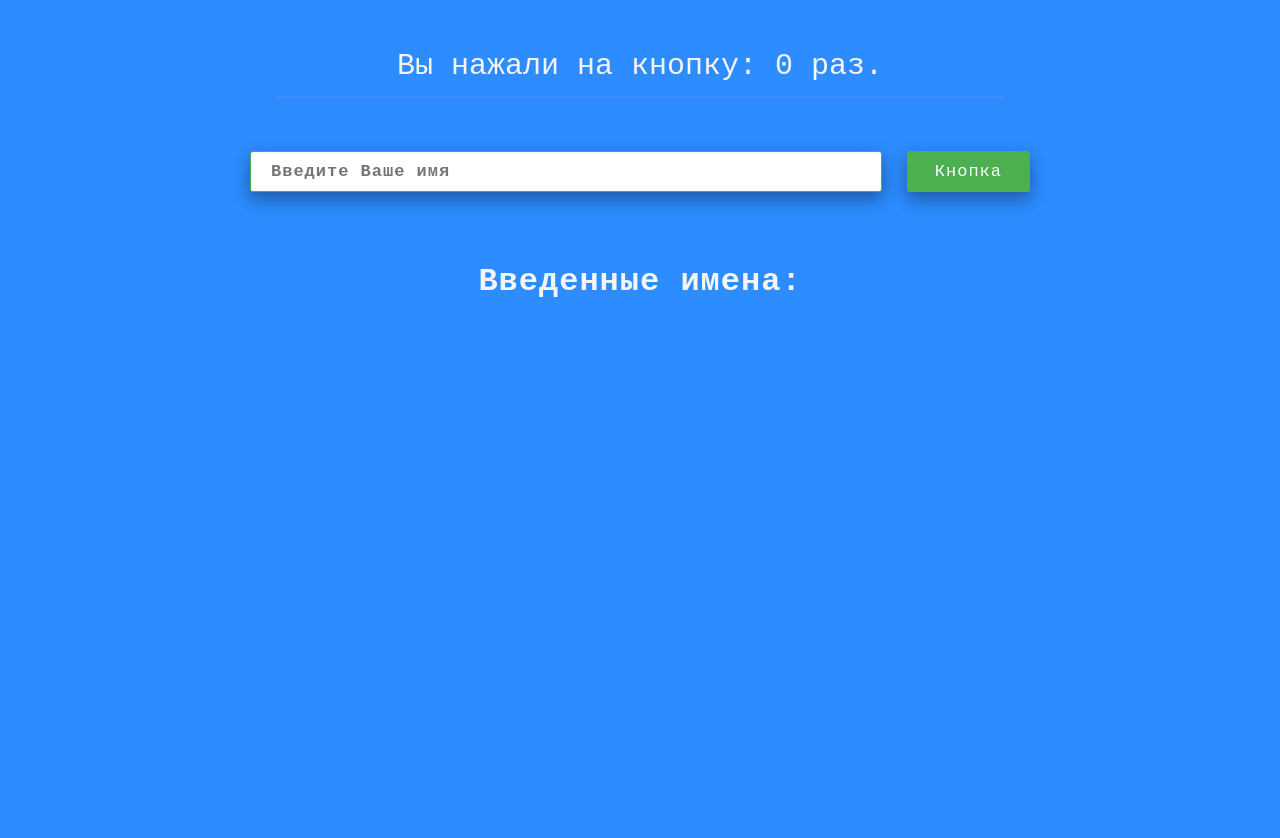
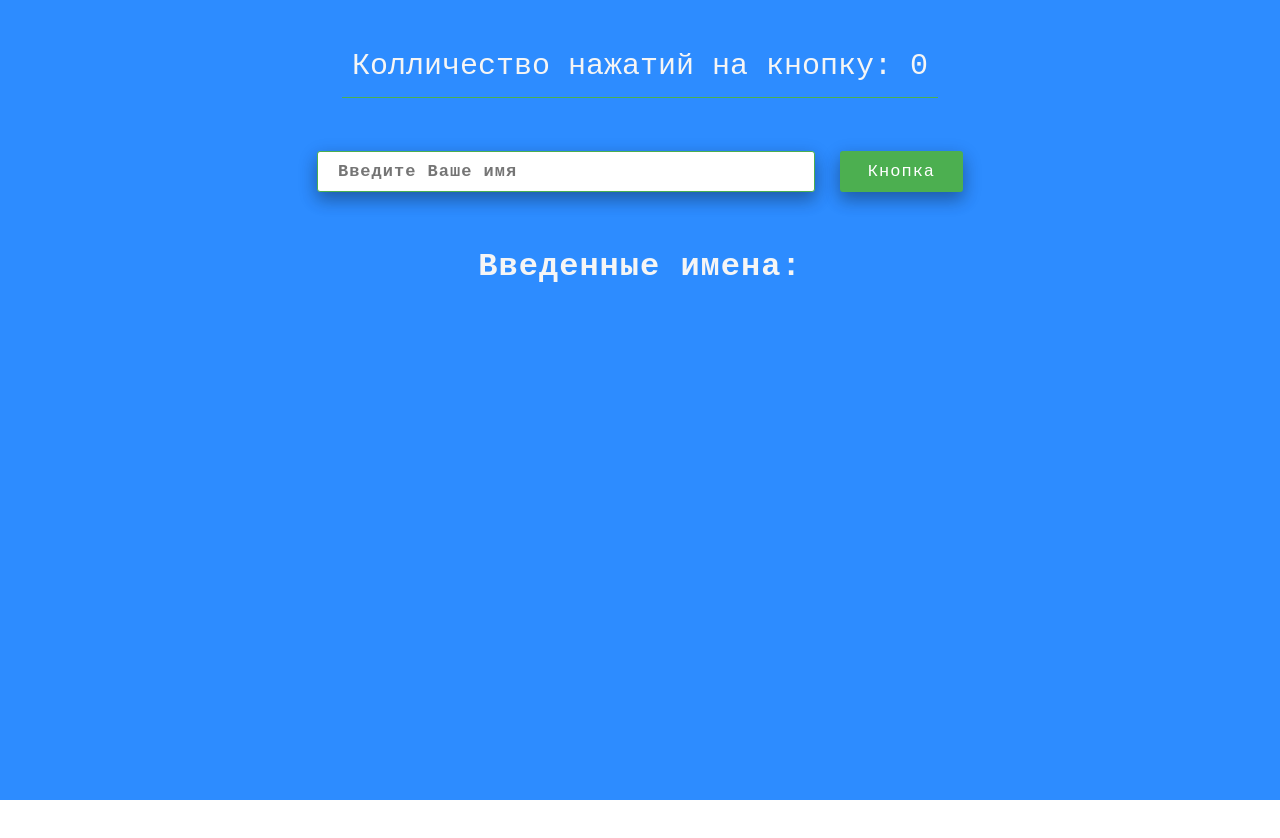
Before and after one commit to Znichu/home_one, a React (Create React App) app: page / in a window 1280 px wide. Shown: the top 838 px of the page. After the commit the page ends 800 px from the top, so only its background shows below. Built offline with nearby package versions, Linux system fonts and the light colour scheme.

Commit message:
add key and changed styles

```diff
--- a/src/App.css
+++ b/src/App.css
@@ -3,7 +3,8 @@
   color: #f5f5f5;
   display: flex;
   flex-wrap: nowrap;
-  justify-content: center;
+  flex-direction: column;
+  justify-content: flex-start;
   align-items: center;
   font-family: sans-serif;
   font-size: 16px;
--- a/src/сomponents/Counter/Counter.jsx
+++ b/src/сomponents/Counter/Counter.jsx
@@ -39,7 +39,7 @@ class Counter extends React.Component {
             <div className={style.mainCounter}>
                 <div className={style.mainCounterNumber}>
                     <span>
-                        Вы нажали на кнопку: {this.props.date.counter} раз.
+                       Колличество нажатий на кнопку: {this.props.date.counter}
                     </span>
                 </div>
                 <div className={style.mainCounterInput}>
--- a/src/сomponents/Counter/Counter.module.css
+++ b/src/сomponents/Counter/Counter.module.css
@@ -1,5 +1,4 @@
 .mainCounter {
-    width: 100vh;
 }
 
 .mainCounterInput {
@@ -23,6 +22,7 @@
 span {
     font-size: 30px;
     font-family: monospace;
+    text-align: center;
 }
 .inputListName {
     display: flex;
--- a/src/сomponents/Counter/InputName/InputName.jsx
+++ b/src/сomponents/Counter/InputName/InputName.jsx
@@ -4,7 +4,7 @@ import style from './InputName.module.css'
 
 class InputName extends React.Component {
     render() {
-        let nameItem = this.props.list.map(n =><li>{n.name}</li>);
+        let nameItem = this.props.list.map((n, index) =><li key={n.index}>{n.name}</li>);
         return (
             <div className={style.listNames}>
                 <h1>Введенные имена:</h1>
--- a/src/сomponents/Counter/InputName/InputName.module.css
+++ b/src/сomponents/Counter/InputName/InputName.module.css
@@ -1,13 +1,14 @@
+.listNames {
+    padding: 5px;
+}
+
 .listNames h1 {
-    padding: 20px;
     font-family: monospace;
     letter-spacing: 1px;
 }
 
 .listNames ul {
-    margin: 20px;
     list-style: none;
-    height: 100vh;
 }
 .listNames ul li {
     font-family: monospace;
```
